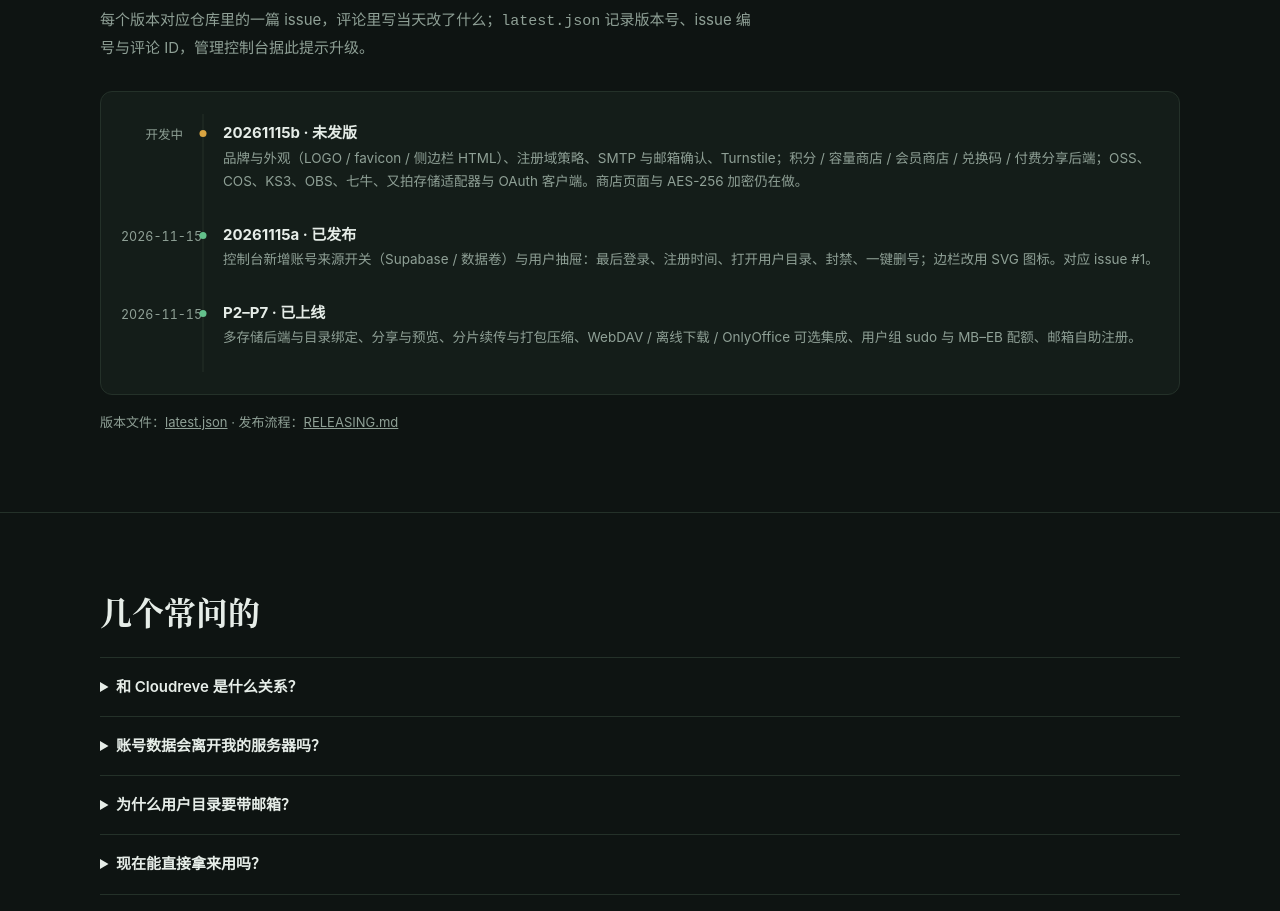
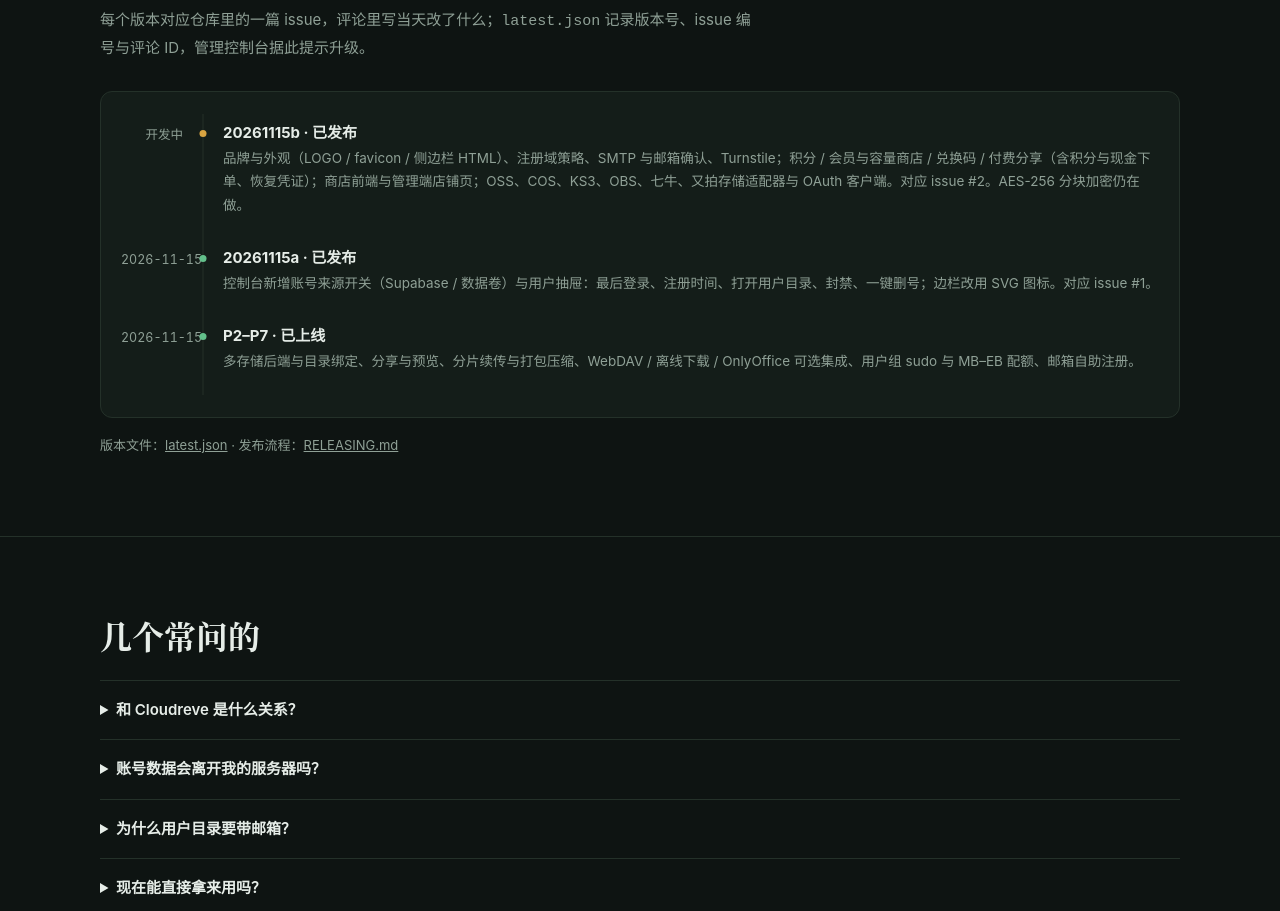
Before and after one commit to TanchiPanda/rtdrv-home, a plain HTML site: page index.html in a window 1280 px wide. Shown: the part 8849-9760 px from the top of the page. Drawn offline with Linux system fonts and the light colour scheme.

Commit message:
docs: 20261115b 发布，更新记录改为已发布

```diff
--- a/index.html
+++ b/index.html
@@ -562,7 +562,7 @@ New-Item -ItemType Directory -Force -Path .\data | Out-Null
     <div class="timeline">
       <div class="tl-time">开发中</div>
       <div class="tl-rail"><div class="tl-dot plan"></div></div>
-      <div class="tl-body"><b>20261115b · 未发版</b><span>品牌与外观（LOGO / favicon / 侧边栏 HTML）、注册域策略、SMTP 与邮箱确认、Turnstile；积分 / 容量商店 / 会员商店 / 兑换码 / 付费分享后端；OSS、COS、KS3、OBS、七牛、又拍存储适配器与 OAuth 客户端。商店页面与 AES-256 加密仍在做。</span></div>
+      <div class="tl-body"><b>20261115b · 已发布</b><span>品牌与外观（LOGO / favicon / 侧边栏 HTML）、注册域策略、SMTP 与邮箱确认、Turnstile；积分 / 会员与容量商店 / 兑换码 / 付费分享（含积分与现金下单、恢复凭证）；商店前端与管理端店铺页；OSS、COS、KS3、OBS、七牛、又拍存储适配器与 OAuth 客户端。对应 issue #2。AES-256 分块加密仍在做。</span></div>
 
       <div class="tl-time">2026-11-15</div>
       <div class="tl-rail"><div class="tl-dot"></div></div>
```
